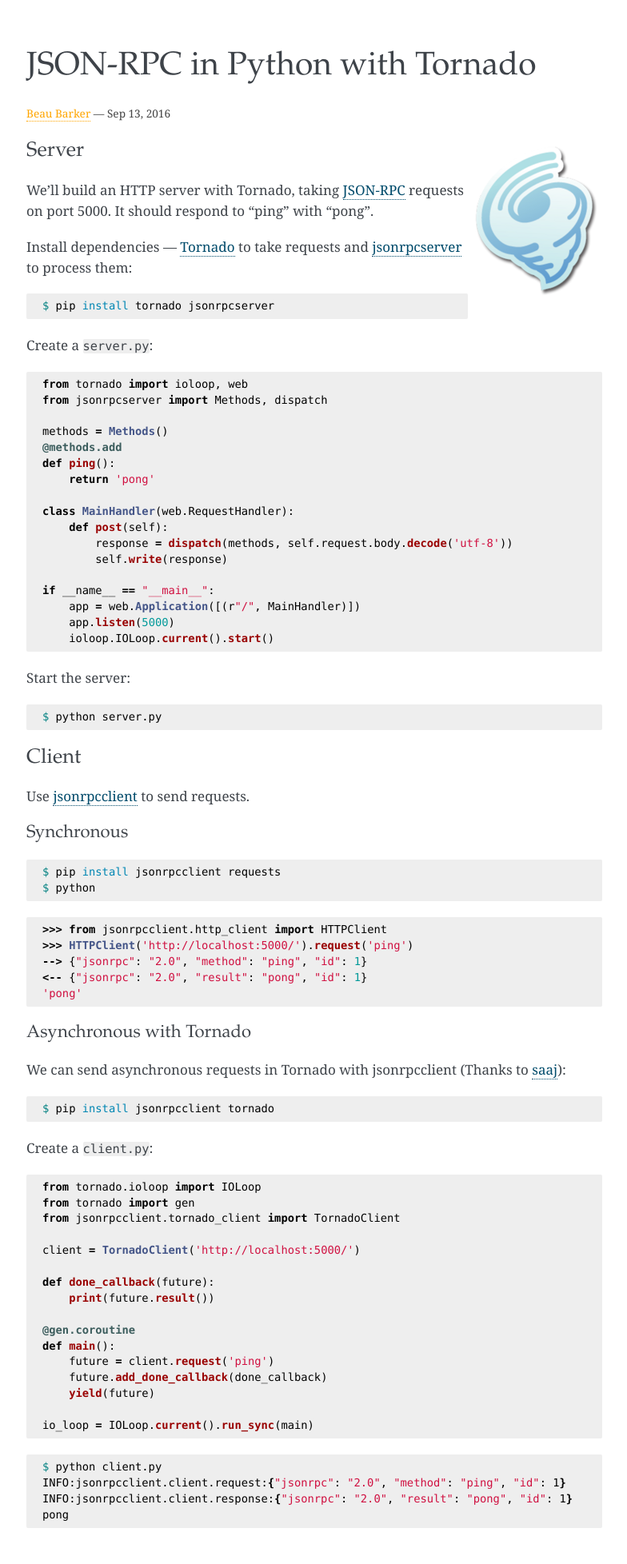
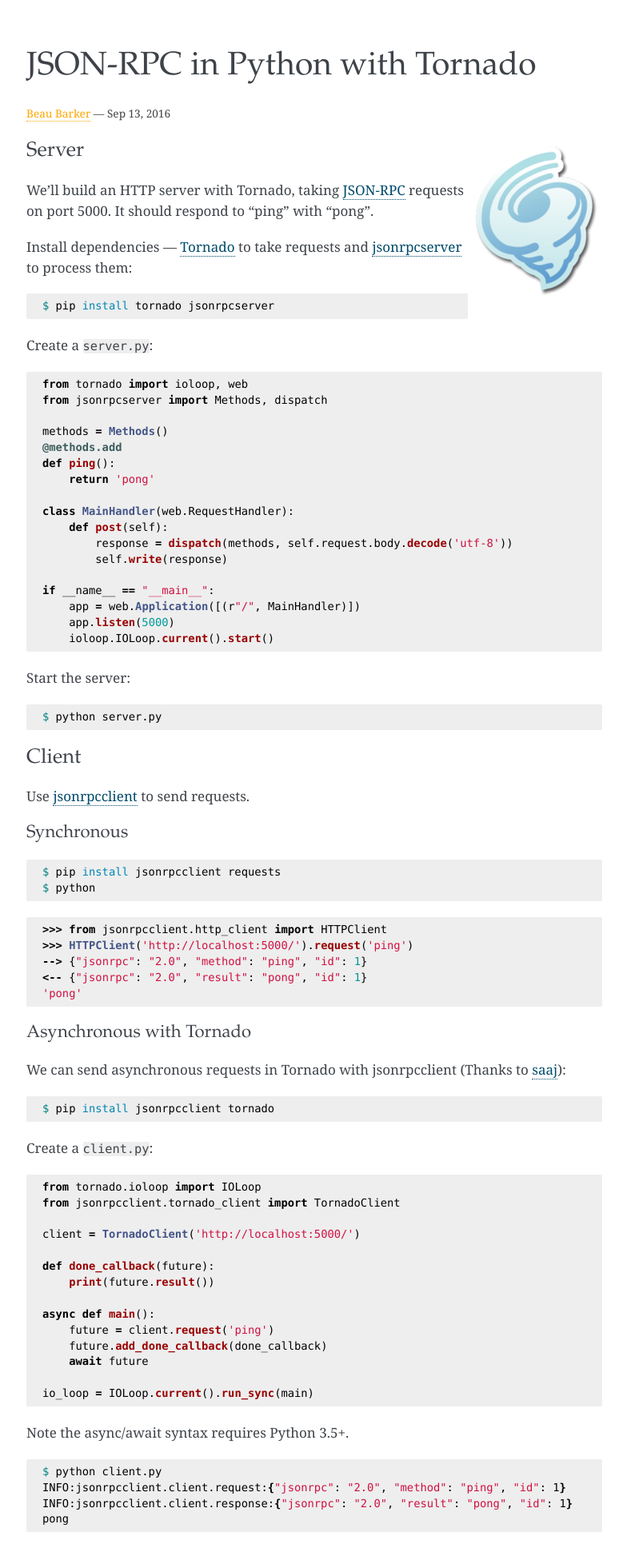
Before and after one commit to explodinglabs/explodinglabs.github.io, a Jekyll site: the page built from _jsonrpc/tornado.markdown, in a window 1280 px wide. Shown: the whole page at 80% size, without its empty margins (247-1031 px from the left). Built offline with Jekyll 4.4.1, drawn with Linux system fonts in a browser that asks for light colours; comment, search, counter and statistics services are not loaded.

Commit message:
Update tornado code for python 3.5

````diff
--- a/_jsonrpc/tornado.markdown
+++ b/_jsonrpc/tornado.markdown
@@ -80,7 +80,6 @@
 
 ```python
 from tornado.ioloop import IOLoop
-from tornado import gen
 from jsonrpcclient.tornado_client import TornadoClient
 
 client = TornadoClient('http://localhost:5000/')
@@ -88,14 +87,14 @@
 def done_callback(future):
     print(future.result())
 
-@gen.coroutine
-def main():
+async def main():
     future = client.request('ping')
     future.add_done_callback(done_callback)
-    yield(future)
+    await future
 
 io_loop = IOLoop.current().run_sync(main)
 ```
+Note the async/await syntax requires Python 3.5+.
 
 ```shell
 $ python client.py
````
